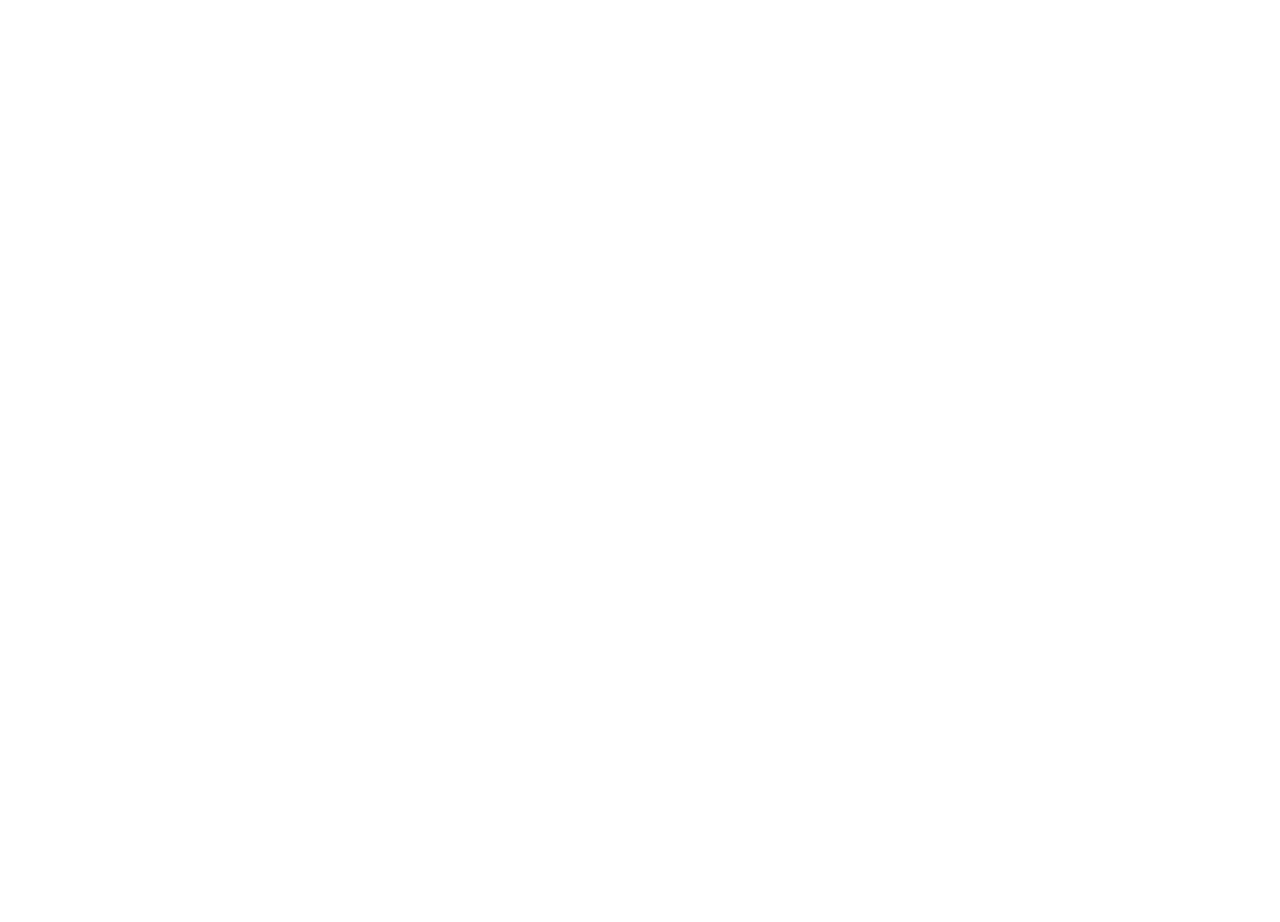
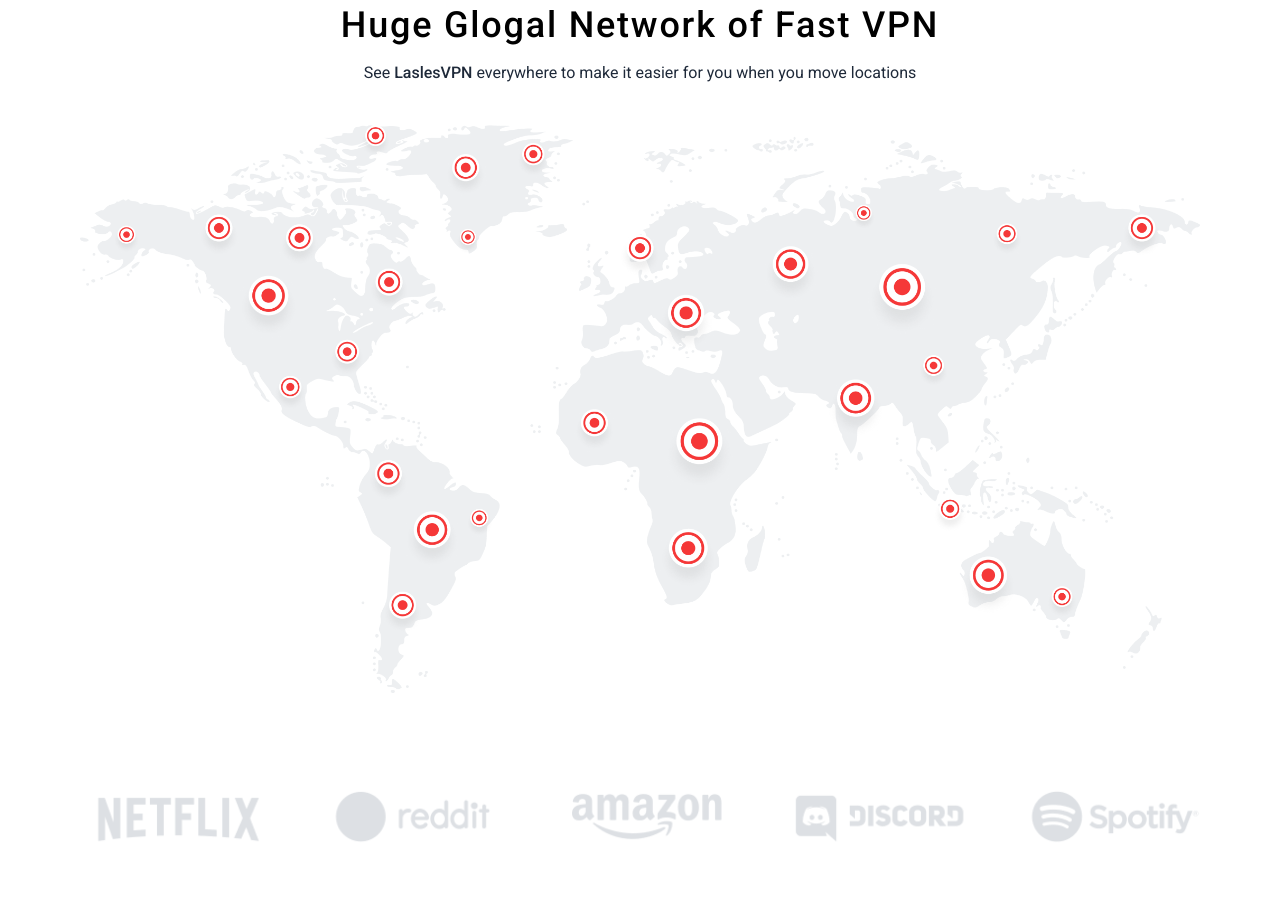
Before and after one commit to docile-imbereyemaso/landpage-tailwindcss-react, a React (Vite) app: page / in a window 1280 px wide. Shown: the part 2320-3242 px from the top of the page. Before the commit the page ends 2305 px from the top, so only its background shows below. Built offline with nearby package versions, Linux system fonts and the light colour scheme.

Commit message:
feat:adding the map container component

```diff
--- a/src/App.jsx
+++ b/src/App.jsx
@@ -2,6 +2,7 @@
 import Navbar from "./components/Navbar"
 import Top from "./components/Top"
 import Cards from "./components/Cards"
+import MapContainer from "./components/MapContainer"
 
 
 function App() {
@@ -18,6 +19,7 @@
    </BrowserRouter>
    <Top/>
    <Cards/>
+   <MapContainer/>
    </>
   )
 }
--- a/src/components/Cards.jsx
+++ b/src/components/Cards.jsx
@@ -5,7 +5,7 @@
   return (
     <section className='grid grid-cols-3 max-lg:grid-cols-1 lg:space-x-20 mt-20 max-lg:space-y-5'>
       <div className='flex flex-col  bg-white border-2 border-gray-500/50 px-10 py-10 rounded-xl'>
-          <div className='p-10 max-lg:p-0'>
+          <div className='p-10 max-lg:p-0 max-lg:mx-auto'>
             <img src={image} alt="" className='w-full max-lg:size-100 object-contain' />
           </div>
              <h1 className='mx-14 font-semibold text-gray-900 max-lg:text-center max-lg:text-2xl'>Free Plan</h1>
@@ -33,7 +33,7 @@
               </div>
       </div>
           <div className='flex flex-col  bg-white border-2 border-gray-500/50 px-10 py-10 rounded-xl'>
-          <div className='p-10 max-lg:p-0'>
+          <div className='p-10 max-lg:p-0 max-lg:mx-auto'>
             <img src={image} alt="" className='w-full max-lg:size-100 object-contain' />
           </div>
              <h1 className='mx-14 font-semibold text-gray-900 max-lg:text-center max-lg:text-xl'>Standard Plan</h1>
@@ -61,7 +61,7 @@
               </div>
       </div>
         <div className='flex flex-col  bg-white border-2 border-red-800 px-10 py-10 rounded-xl'>
-          <div className='p-10 max-lg:p-0'>
+          <div className='p-10 max-lg:p-0 max-lg:mx-auto'>
             <img src={image} alt="" className='w-full max-lg:size-100 object-contain' />
           </div>
              <h1 className='mx-14 font-semibold text-gray-900 max-lg:text-center max-lg:text-xl'>Standard Plan</h1>
--- /dev/null
+++ b/src/components/MapContainer.jsx
@@ -0,0 +1,25 @@
+import React from 'react';
+import map from '../assets/map.png';
+import paterners from '../assets/patners.png'
+
+const MapContainer = () => {
+  return (
+    <div className='mt-15 max-lg:mt-5'>
+         <h1 className='text-center text-4xl tracking-wider font-medium  max-lg:text-2xl '>Huge Glogal Network of Fast VPN</h1>
+         <p className='text-center mt-4 text-gray-800 text-base '>See <span className='font-medium'>LaslesVPN</span> everywhere to make it easier for you when you move locations</p>
+
+         <div className='mt-10'>
+            <img src={map} alt="" />
+         </div>
+
+         {/* icons */}
+         <div className='mt-5'>
+            <div><img src={paterners} alt="" /></div>
+         </div>
+         <h1 className='text-center text-3xl text-gray-800 font-bold'>Trusted by Thousands of Happy Customer</h1>
+         <p className='text-center mt-3 text-gray-700 leading-relaxed'>These are the stories of our customers who have joined us with great pleasure when using this crazy feature</p>
+    </div>
+  )
+}
+
+export default MapContainer
```
Also changed, not shown: src/assets/map.png (added), src/assets/patners.png (added).
